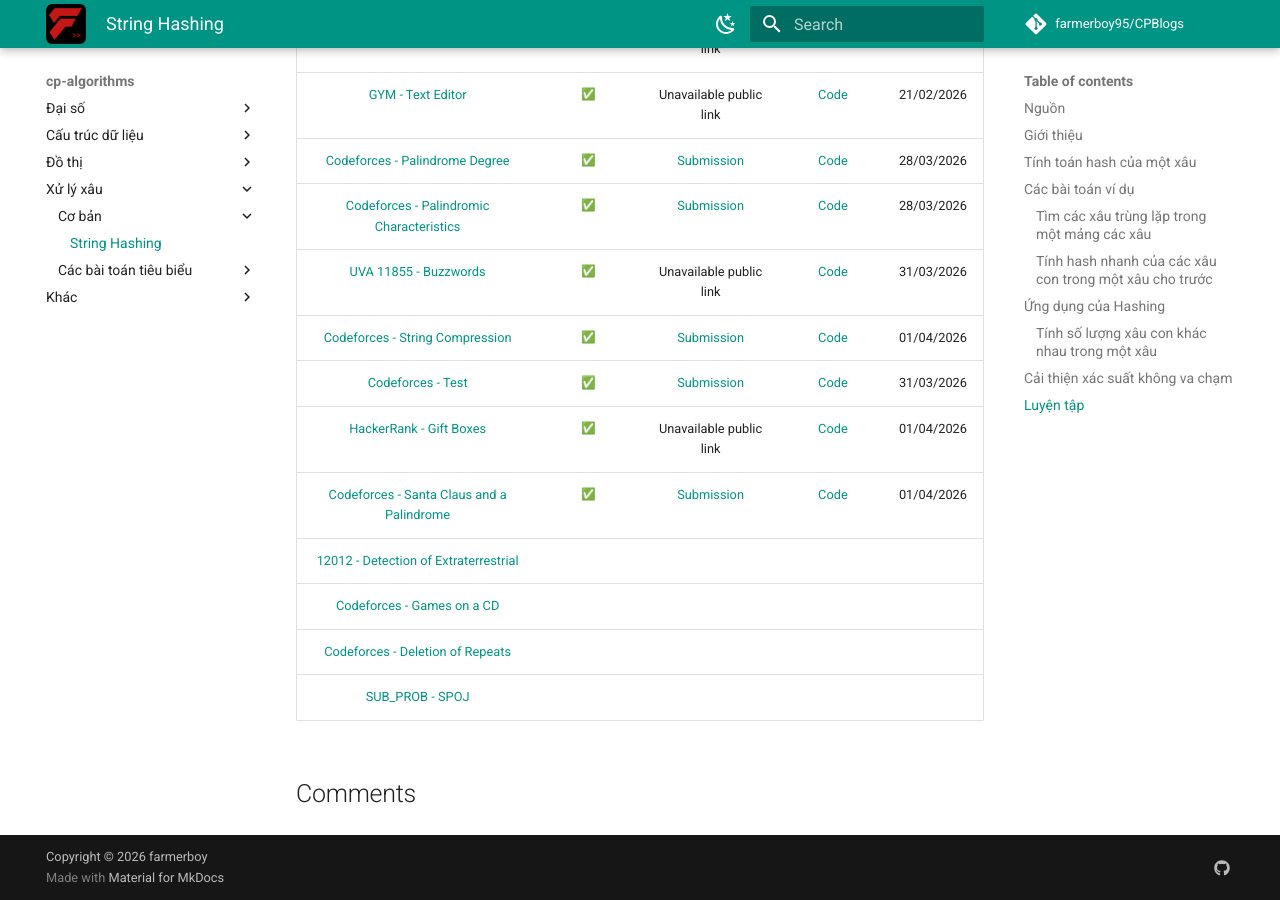
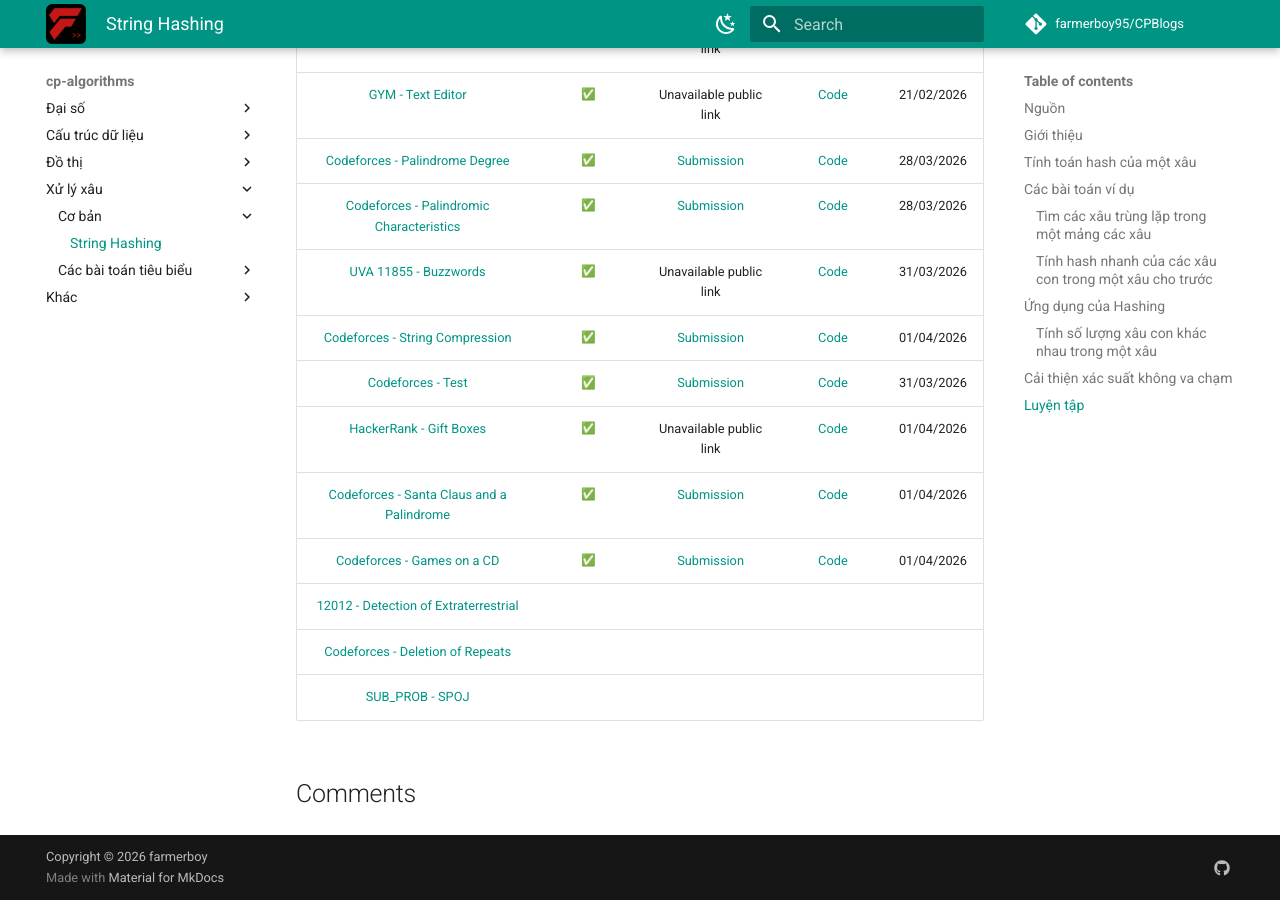
Before and after one commit to farmerboy95/CPBlogs, an MkDocs documentation site: the page built from docs/cp-algorithms/string-processing/fundamentals/string-hashing.md, in a window 1280 px wide and 900 px high, scrolled down 5537 px. Built offline with MkDocs 1.6.1 and Material for MkDocs 9.7.7, drawn with Linux system fonts in a browser that asks for light colours; emoji names are drawn with the system emoji font; comment, search, counter and statistics services are not loaded.

Commit message:
Add Codeforces problem 'Games on a CD' to list

```diff
--- a/docs/cp-algorithms/string-processing/fundamentals/string-hashing.md
+++ b/docs/cp-algorithms/string-processing/fundamentals/string-hashing.md
@@ -171,7 +171,7 @@
 | [Codeforces - Test](https://codeforces.com/contest/25/problem/E) | :white_check_mark: | [Submission](https://codeforces.com/contest/25/submission/369053343) | [Code](https://github.com/farmerboy95/CompetitiveProgramming/blob/master/Codeforces/CF25-D2-E.cpp) | 31/03/2026 |
 | [HackerRank - Gift Boxes](https://www.hackerrank.com/contests/womens-codesprint-5/challenges/gift-boxes) | :white_check_mark: | Unavailable public link | [Code](https://github.com/farmerboy95/CompetitiveProgramming/blob/master/HackerRank/HACKR%20gift-boxes.cpp) | 01/04/2026 |
 | [Codeforces - Santa Claus and a Palindrome](https://codeforces.com/contest/752/problem/D) | :white_check_mark: | [Submission](https://codeforces.com/contest/752/submission/369291958) | [Code](https://github.com/farmerboy95/CompetitiveProgramming/blob/master/Codeforces/CF752-D2-D.cpp) | 01/04/2026 |
+| [Codeforces - Games on a CD](https://codeforces.com/contest/727/problem/E) | :white_check_mark: | [Submission](https://codeforces.com/contest/727/submission/369293345) | [Code](https://github.com/farmerboy95/CompetitiveProgramming/blob/master/Codeforces/CF727-D2-E.cpp) | 01/04/2026 |
 | [12012 - Detection of Extraterrestrial](https://uva.onlinejudge.org/index.php?option=onlinejudge&page=show_problem&problem=3163) | | | | |
-| [Codeforces - Games on a CD](https://codeforces.com/contest/727/problem/E) | | | | |
 | [Codeforces - Deletion of Repeats](https://codeforces.com/contest/19/problem/C) | | | | |
 | [SUB_PROB - SPOJ](https://www.spoj.com/problems/SUB_PROB/) | | | | |
```
